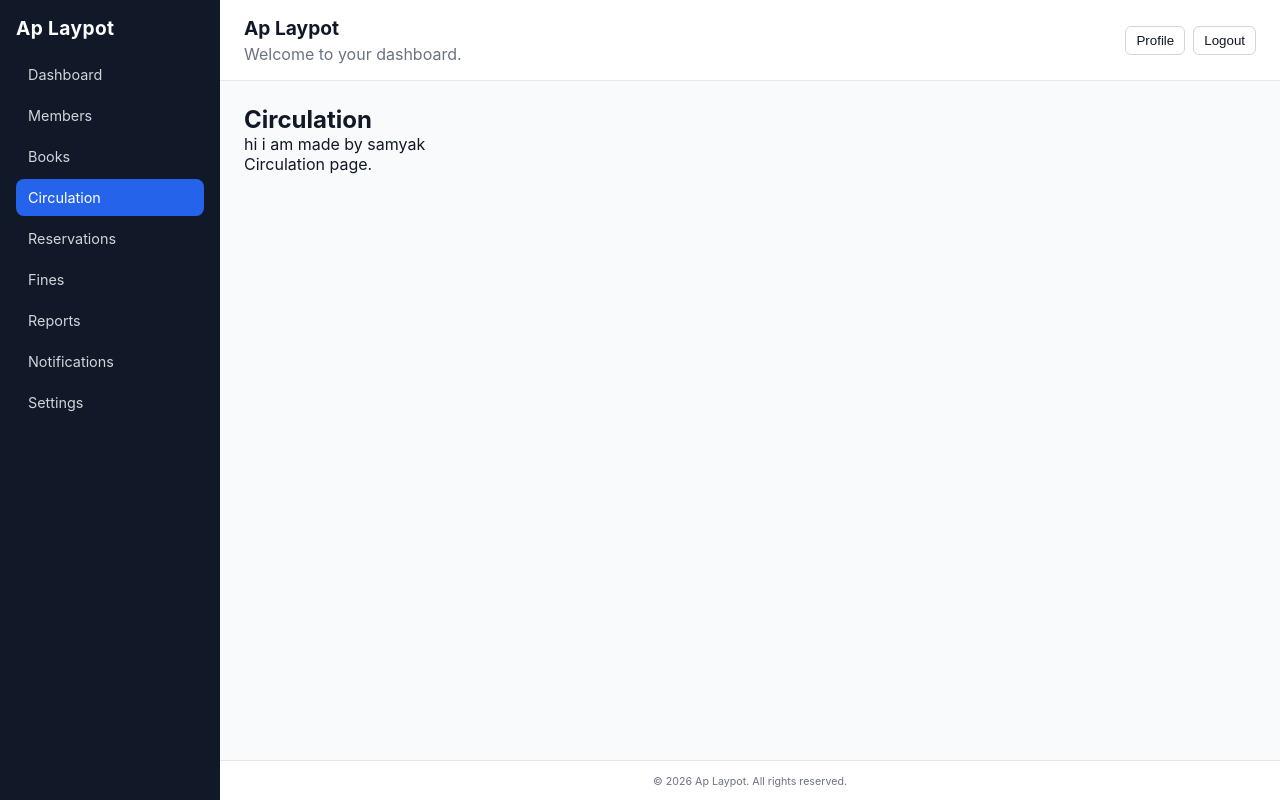
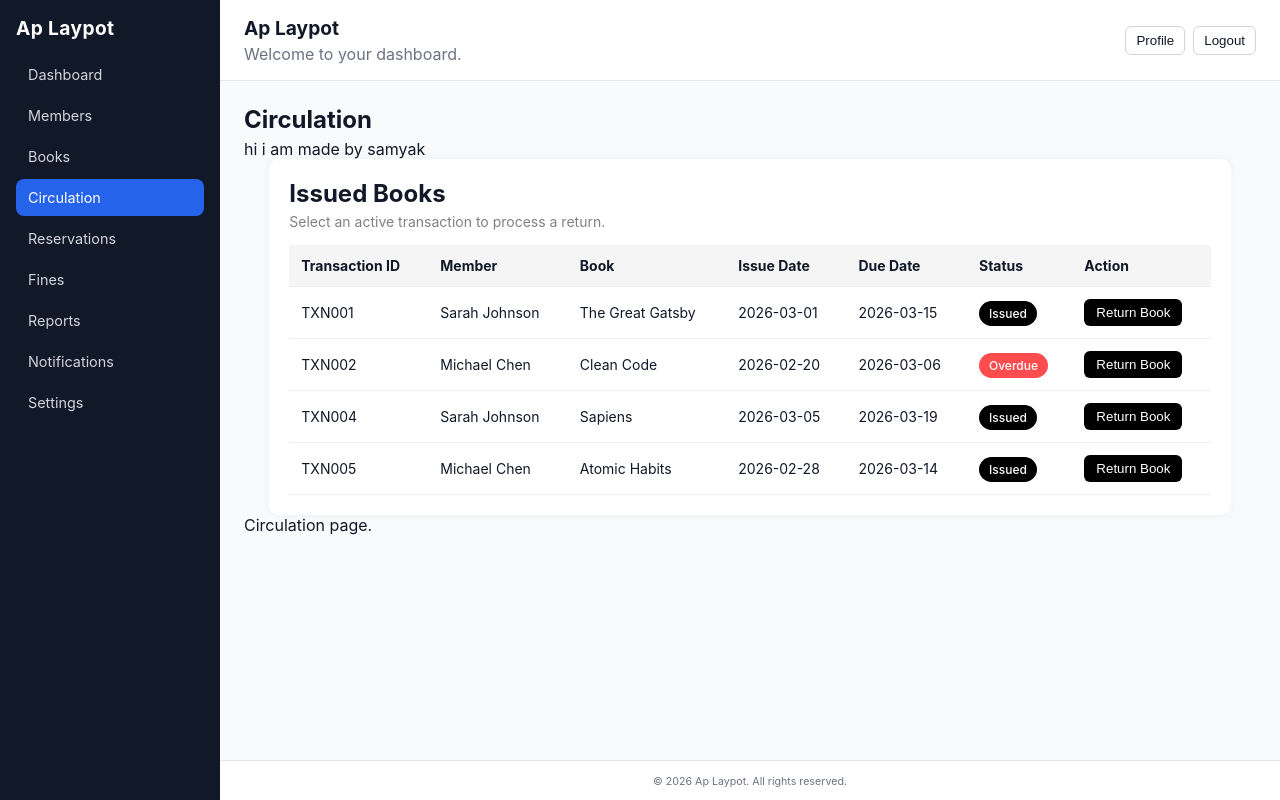
Before and after one commit to sanjivsahani-tech/LMS-Frontend, a React (Vite) app: page /circulation in a window 1280 px wide. Built offline with nearby package versions, Linux system fonts and the light colour scheme.

Commit message:
Table File

```diff
--- /dev/null
+++ b/src/components/table/Table.jsx
@@ -0,0 +1,92 @@
+import React from "react";
+import "./table.css";
+
+const Table = () => {
+  const data = [
+    {
+      id: "TXN001",
+      member: "Sarah Johnson",
+      book: "The Great Gatsby",
+      issueDate: "2026-03-01",
+      dueDate: "2026-03-15",
+      status: "Issued",
+    },
+    {
+      id: "TXN002",
+      member: "Michael Chen",
+      book: "Clean Code",
+      issueDate: "2026-02-20",
+      dueDate: "2026-03-06",
+      status: "Overdue",
+    },
+    {
+      id: "TXN004",
+      member: "Sarah Johnson",
+      book: "Sapiens",
+      issueDate: "2026-03-05",
+      dueDate: "2026-03-19",
+      status: "Issued",
+    },
+    {
+      id: "TXN005",
+      member: "Michael Chen",
+      book: "Atomic Habits",
+      issueDate: "2026-02-28",
+      dueDate: "2026-03-14",
+      status: "Issued",
+    },
+  ];
+
+  return (
+    <div className="table-container">
+      <h2>Issued Books</h2>
+      <p className="subtitle">
+        Select an active transaction to process a return.
+      </p>
+
+      <table className="custom-table">
+        <thead>
+          <tr>
+            <th>Transaction ID</th>
+            <th>Member</th>
+            <th>Book</th>
+            <th>Issue Date</th>
+            <th>Due Date</th>
+            <th>Status</th>
+            <th>Action</th>
+          </tr>
+        </thead>
+
+        <tbody>
+          {data.map((item) => (
+            <tr key={item.id}>
+              <td>{item.id}</td>
+              <td>{item.member}</td>
+              <td>{item.book}</td>
+              <td>{item.issueDate}</td>
+              <td>{item.dueDate}</td>
+
+              <td>
+                <span
+                  className={
+                    item.status === "Overdue"
+                      ? "status overdue"
+                      : "status issued"
+                  }
+                >
+                  {item.status}
+                </span>
+              </td>
+
+              <td>
+                <button className="return-btn">Return Book</button>
+              </td>
+            </tr>
+          ))}
+        </tbody>
+      </table>
+    </div>
+  );
+};
+
+export default Table;
--- /dev/null
+++ b/src/components/table/table.css
@@ -0,0 +1,70 @@
+.table-container {
+  background: #fff;
+  padding: 20px;
+  border-radius: 10px;
+  box-shadow: 0 0 10px rgba(0, 0, 0, 0.05);
+  width: 95%;
+  margin: auto;
+}
+
+h2 {
+  margin-bottom: 5px;
+}
+
+.subtitle {
+  color: gray;
+  font-size: 14px;
+  margin-bottom: 15px;
+}
+
+.custom-table {
+  width: 100%;
+  border-collapse: collapse;
+}
+
+.custom-table thead {
+  background-color: #f5f5f5;
+}
+
+.custom-table th,
+.custom-table td {
+  padding: 12px;
+  text-align: left;
+  font-size: 14px;
+}
+
+.custom-table tr {
+  border-bottom: 1px solid #eee;
+}
+
+/* Status badges */
+.status {
+  padding: 5px 10px;
+  border-radius: 20px;
+  font-size: 12px;
+  font-weight: 500;
+}
+
+.issued {
+  background-color: #000;
+  color: #fff;
+}
+
+.overdue {
+  background-color: #ff4d4f;
+  color: white;
+}
+
+/* Button */
+.return-btn {
+  background-color: #000;
+  color: white;
+  border: none;
+  padding: 6px 12px;
+  border-radius: 6px;
+  cursor: pointer;
+}
+
+.return-btn:hover {
+  opacity: 0.8;
+}
--- a/src/features/circulation/CirculationPage.jsx
+++ b/src/features/circulation/CirculationPage.jsx
@@ -1,3 +1,9 @@
-export function CirculationPage() { return <div><h2>Circulation</h2>
+import Table from "../../components/table/Table";
+
+
+
+
+  export function CirculationPage() { return <div><h2>Circulation</h2>
 <div>hi i am made by samyak</div>
+<Table/>
 <p>Circulation page.</p></div>; }
```
